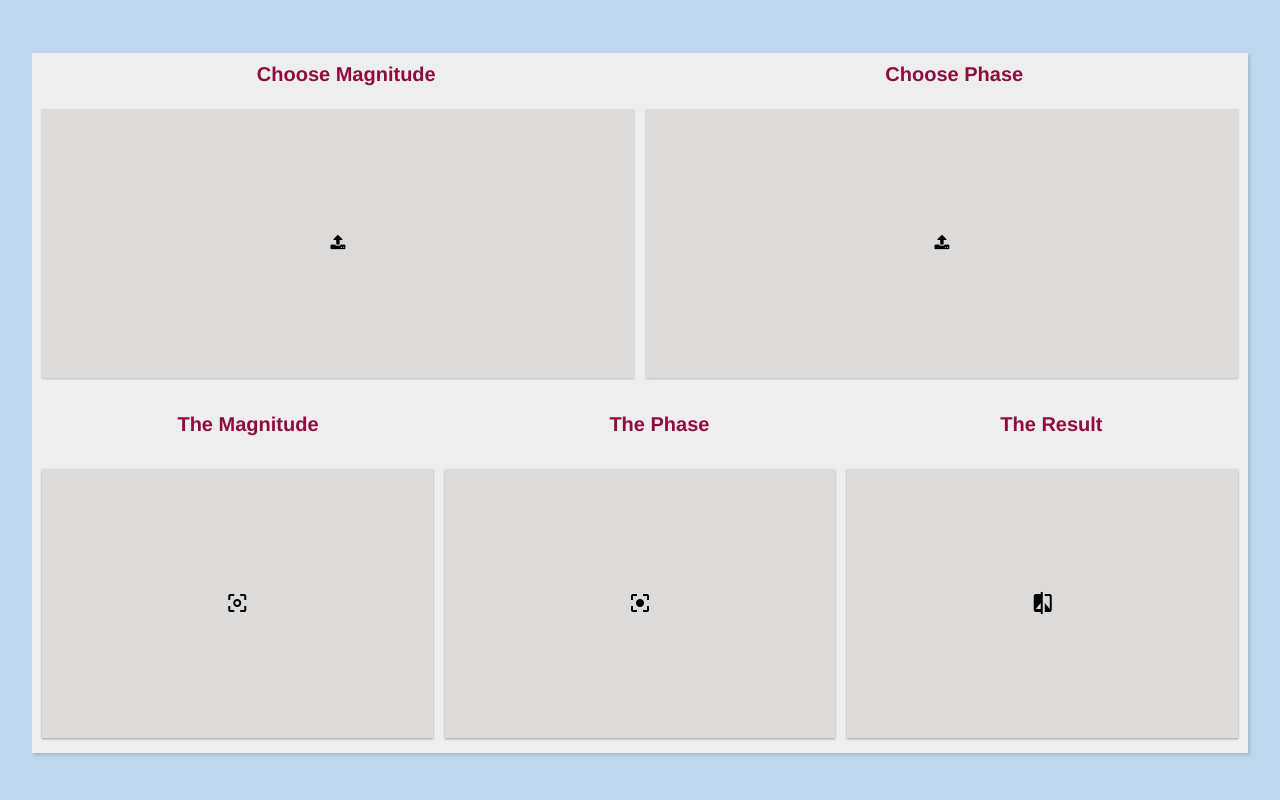
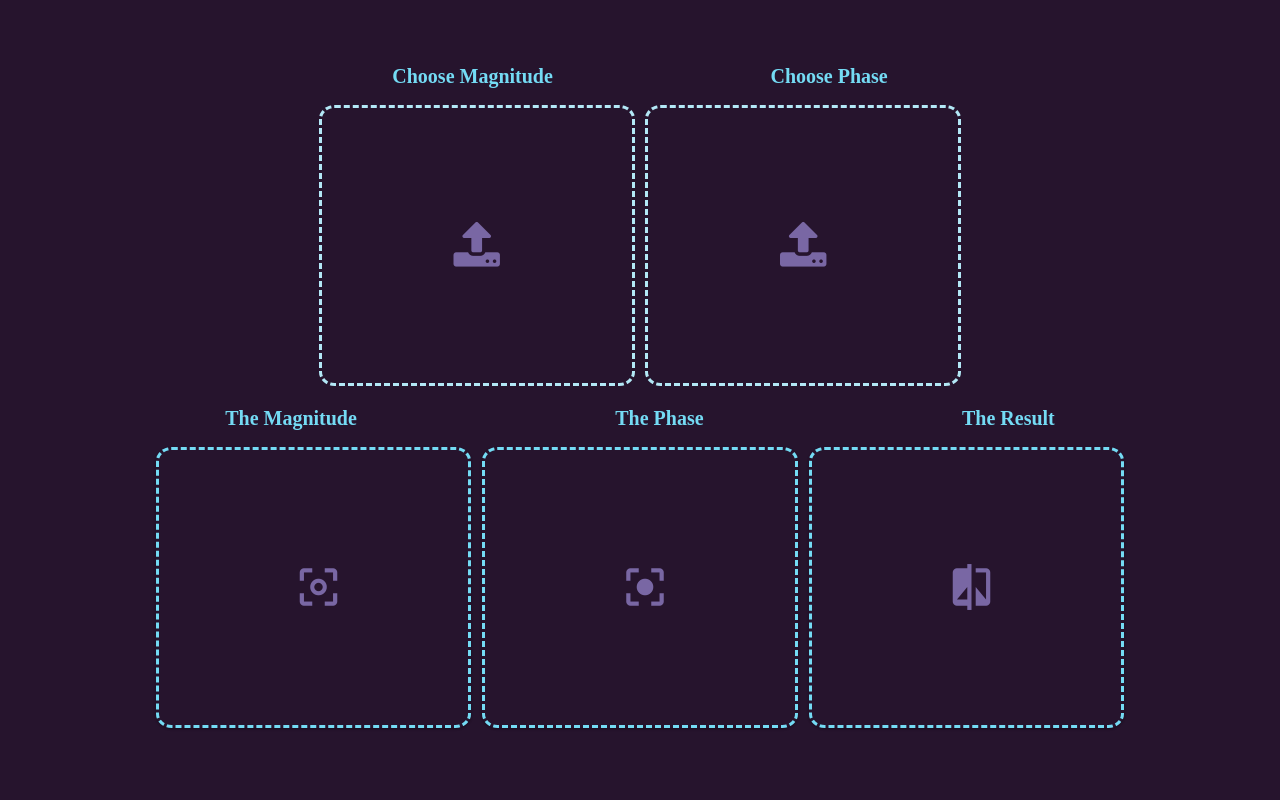
Before and after one commit to Dinahussam/Image-Lap, a Python web app: template templates/main.html in a window 1280 px wide. Run offline with Jinja, Linux system fonts and the light colour scheme; the template is opened without the code that fills it, so the values that code supplies are empty; some libraries are stand-ins or nearby versions.

Commit message:
Update main.css

```diff
--- a/static/css/main.css
+++ b/static/css/main.css
@@ -9,32 +9,46 @@
   flex-direction: row;
   justify-content: center;
   align-items: center;
-    background-color: #bfd7ed;
+  background-color: #26142d;
   margin-top: -80px;
-    font-family: "Franklin Gothic Medium", "Arial Narrow", Arial, sans-serif;
+  font-family: cairo;
 }
 /* Main cointaner */
 .container {
-    background-color: #eee;
+  background-color: transperant;
   justify-content: center;
   align-items: center;
-    height: 95%;
-    width: 95%;
-    box-shadow: rgba(0, 0, 0, 0.15) 2.4px 2.4px 3.2px;
-    margin-top: 70px;
+  height: 85%;
+  width: 85%;
+  /* box-shadow: rgba(0, 0, 0, 0.15) 2.4px 2.4px 3.2px; */
+  /* margin-top: 100px; */
   gap: 2%;
 }
 
 .input-labels {
   display: flex;
-    align-items: center;
-    justify-content: space-around;
+  /* align-items: center; */
+  justify-content: center;
   font-size: 20px;
   font-weight: bold;
-    /* color: #581845; */
-    color: #900c3f;
-    /* margin-bottom: 5px; */
+  color: #74dbf4;
   margin-top: 10px;
+  margin-bottom: 20px;
+  text-align: center;
+}
+.input-labels:hover {
+  color: #c5b8ecc6;
+}
+
+/* Upload */
+.phaseImageBtn,
+.magnitudeImageBtn {
+  color: #d5e3f0;
+}
+
+/* Titles */
+.magnitude-label {
+  padding-right: 20%;
 }
 
 .input-container {
@@ -47,51 +61,50 @@
   margin-top: -35px;
 }
 
-.imageContainer{
+.imageContainer {
   display: flex;
-    /* flex-direction: column; */
   justify-content: center;
   align-items: center;
-    width: 70%;
-    height: 70%;
+  width: 29%;
+  height: 80%;
+  border-radius: 5%;
+  border-style: dashed;
+  border-color: #b3e8f6;
   /* padding: 2px; */
   /* border: 1px; */
-    background-color: #dddada;
-    box-shadow: rgba(255, 255, 255, 0.12) 0px 1px 3px, rgba(0, 0, 0, 0.24) 0px 1px 2px;
+  /* background-color: #b6cbe1; */
+  /* box-shadow: rgba(255, 255, 255, 0.12) 0px 1px 3px,
+    rgba(0, 0, 0, 0.24) 0px 1px 2px; */
   position: relative;
-    /* margin-top: 2vh; */
+  background-position: center;
+  background-size: cover;
 }
-  /* #magnitudeImage {
-    display: none;
-    height: 100%;
-    width: 100%;
-    border-radius: 5%;
-    background-size: 100% 100%;
-    background-repeat: no-repeat;
+
+#mag-icon,
+#phase-icon {
+  font-size: 50px;
+  color: #917fc6c6;
+  /* padding-left: 10px; */
 }
-#phaseImage {
-  display: none;
-  height: 100%;
-  width: 100%;
-  border-radius: 5%;
-  background-size: 100% 100%;
-  background-repeat: no-repeat;
-} */
+
 .out-labels {
   display: flex;
   align-items: center;
   justify-content: space-around;
   font-size: 20px;
   font-weight: bold;
-    color: #900c3f;
-    margin-bottom: 10px;
-    margin-top: -33px;
+  color: #74dbf4;
+  margin-bottom: 20px;
+  margin-top: -20px;
 }
-
+.out-labels:hover {
+  color: #c5b8ecc6;
+}
 .output-container {
   display: flex;
   justify-content: center;
   align-items: center;
+  text-align: center;
   gap: 1%;
   height: 55%;
   margin: 10px;
@@ -103,12 +116,21 @@
   /* flex-direction: column; */
   justify-content: center;
   align-items: center;
-    width: 100%;
-    height: 70%;
-    /* padding: 2px; */
-    /* border: 1px; */
-    background-color: #dddada;
+  width: 29%;
+  height: 80%;
+  border-radius: 5%;
+  border-style: dashed;
+  border-color: #74dbf4;
+  border-width: 10%;
+  /* background-color: #c1d1e3; */
   box-shadow: rgba(0, 0, 0, 0.12) 0px 1px 3px, rgba(0, 0, 0, 0.24) 0px 1px 2px;
   position: relative;
-    /* margin-top: 2vh; */
 }
+
+#result-phase,
+#result-mag,
+#result-icon {
+  font-size: 50px;
+  color: #917fc6c6;
+  padding-left: 10px;
+}
```
Lines whose indentation alone changed are shown as unchanged.
